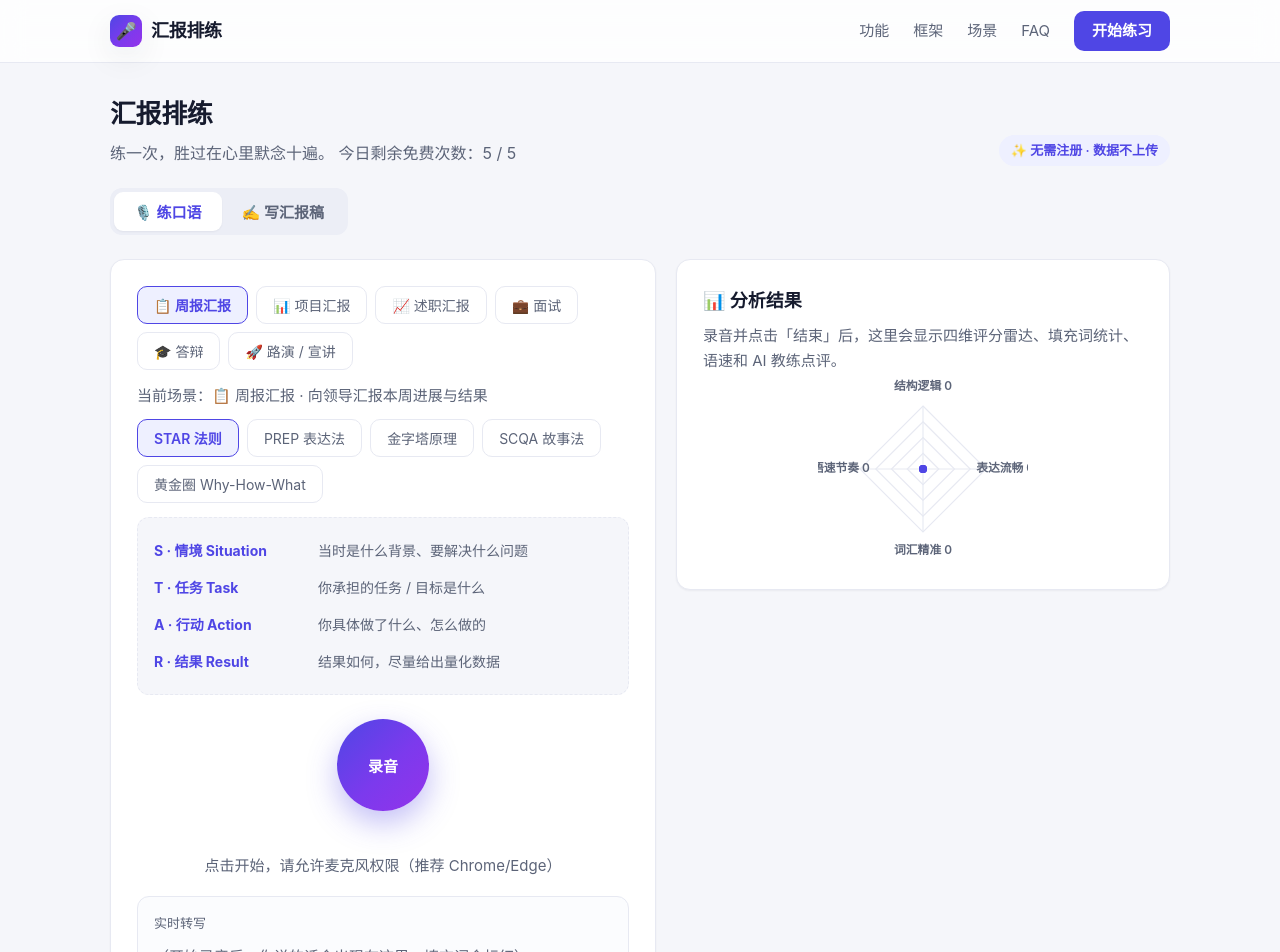
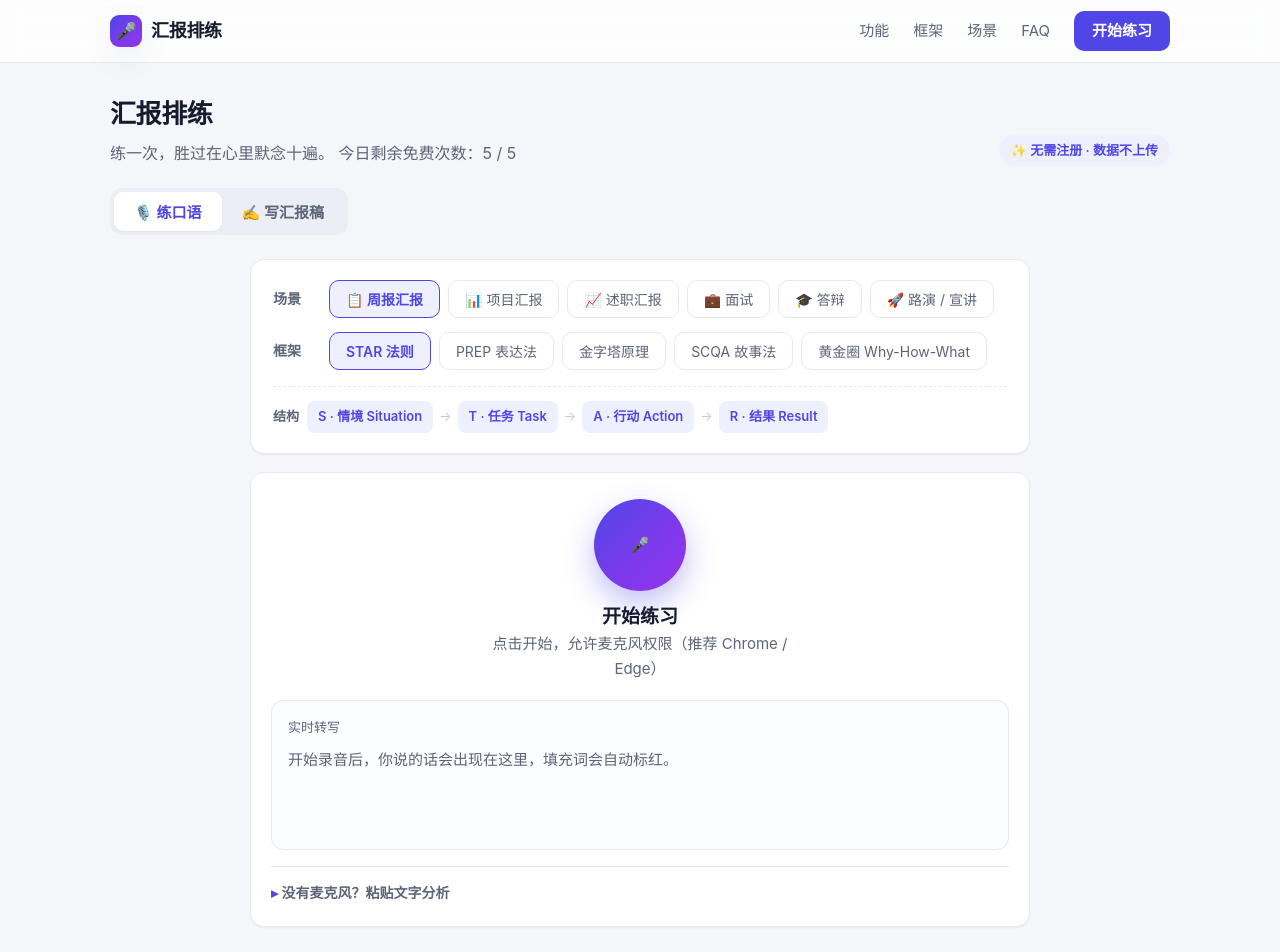
Before and after one commit to ZBJDSBJ/huibao-rehearsal, a Next.js app: page /practice in a window 1280 px wide. Shown: the top 952 px of the page. Built offline with nearby package versions, Linux system fonts and the light colour scheme.

Commit message:
练习页重构：单列三步流(配置→开口练→看结果)+录音区放大+框架紧凑进度条+粘贴折叠

```diff
--- a/app/globals.css
+++ b/app/globals.css
@@ -346,3 +346,33 @@ button { font-family: inherit; }
 .trend { display: flex; align-items: flex-end; gap: 6px; height: 56px; margin: 10px 0 4px; }
 .trend-bar { flex: 1; border-radius: 4px 4px 0 0; background: linear-gradient(180deg, #7c3aed, #4f46e5); min-height: 4px; position: relative; }
 .trend-bar .tv { position: absolute; top: -18px; left: 50%; transform: translateX(-50%); font-size: 11px; color: var(--muted); font-weight: 600; }
+
+/* ============ 练习页：单列三步流 ============ */
+.flow { max-width: 780px; margin: 0 auto; display: flex; flex-direction: column; gap: 18px; }
+
+.setup-row { display: flex; align-items: flex-start; gap: 14px; }
+.setup-row + .setup-row { margin-top: 14px; }
+.setup-label { flex: 0 0 42px; font-size: 14px; font-weight: 700; color: var(--muted); padding-top: 7px; }
+.setup-pills { display: flex; flex-wrap: wrap; gap: 8px; flex: 1; }
+
+.fw-steps { display: flex; flex-wrap: wrap; align-items: center; gap: 6px; margin-top: 16px; padding-top: 14px; border-top: 1px dashed var(--line); }
+.fw-steps-label { font-size: 13px; color: var(--muted); font-weight: 700; margin-right: 2px; }
+.fw-step-chip { display: inline-flex; align-items: center; gap: 4px; background: var(--brand-soft); color: var(--brand); border-radius: 8px; padding: 5px 11px; font-size: 13px; font-weight: 600; }
+.fw-step-chip small { color: var(--muted); font-weight: 400; }
+.fw-arrow { color: #c6cbd8; font-size: 13px; }
+
+.stage { text-align: center; padding: 26px 20px 22px; }
+.stage .rec-timer { font-size: 30px; font-weight: 800; }
+.rec-idle { font-size: 19px; font-weight: 700; color: var(--ink); margin-top: 10px; }
+.stage .rec-hint { max-width: 320px; margin-left: auto; margin-right: auto; }
+.transcript-wrap { text-align: left; margin-top: 18px; }
+
+.paste-details { text-align: left; margin-top: 16px; border-top: 1px solid var(--line); padding-top: 14px; }
+.paste-details summary { cursor: pointer; font-size: 14px; color: var(--muted); font-weight: 600; list-style: none; user-select: none; }
+.paste-details summary:hover { color: var(--brand); }
+.paste-details summary::before { content: '▸ '; color: var(--brand); }
+.paste-details[open] summary::before { content: '▾ '; }
+
+.results-top { display: flex; align-items: center; gap: 20px; }
+.results-side { display: flex; flex-direction: column; gap: 12px; flex: 1; }
+@media (max-width: 640px) { .results-top { flex-direction: column; align-items: flex-start; } }
--- a/app/practice/page.tsx
+++ b/app/practice/page.tsx
@@ -1,6 +1,6 @@
 'use client';
 
-import { useCallback, useEffect, useMemo, useRef, useState, type ReactNode } from 'react';
+import { Fragment, useCallback, useEffect, useMemo, useRef, useState, type ReactNode } from 'react';
 import { FRAMEWORKS } from '@/lib/frameworks';
 import { SCENARIOS } from '@/lib/scenarios';
 import { analyzeTranscript, FILLER_WORDS, type AnalysisResult, type Dimension } from '@/lib/analysis';
@@ -47,7 +47,7 @@ function RadarChart({ dimensions }: { dimensions: Dimension[] }) {
   const dataPoly = dimensions.map((d, i) => { const p = pt(i, R * (d.score / 100)); return `${p.x},${p.y}`; }).join(' ');
 
   return (
-    <svg width="210" height="180" viewBox="0 0 160 160" role="img" aria-label="多维评分雷达图">
+    <svg width="230" height="200" viewBox="0 0 160 160" role="img" aria-label="多维评分雷达图">
       {[0.25, 0.5, 0.75, 1].map((r) => (
         <polygon key={r} points={poly(r)} fill="none" stroke="#e7e9f2" strokeWidth="1" />
       ))}
@@ -93,13 +93,6 @@ function ScoreGauge({ score }: { score: number }) {
     </div>
   );
 }
-
-const EMPTY_DIMS: Dimension[] = [
-  { key: 'a', label: '结构逻辑', score: 0, note: '' },
-  { key: 'b', label: '表达流畅', score: 0, note: '' },
-  { key: 'c', label: '词汇精准', score: 0, note: '' },
-  { key: 'd', label: '语速节奏', score: 0, note: '' },
-];
 
 export default function PracticePage() {
   const [tab, setTab] = useState<'practice' | 'rewrite'>('practice');
@@ -227,7 +220,7 @@ export default function PracticePage() {
     const SR = w.SpeechRecognition || w.webkitSpeechRecognition;
     if (!SR) {
       setSupported(false);
-      setNotice('当前浏览器不支持语音识别，请换用 Chrome / Edge，或直接在下方粘贴你的汇报文字。');
+      setNotice('当前浏览器不支持语音识别，请换用 Chrome / Edge，或在下方「粘贴文字分析」。');
       return;
     }
     setSupported(true);
@@ -348,35 +341,42 @@ export default function PracticePage() {
       </div>
 
       {tab === 'practice' ? (
-        <div className="panel">
-          <div className="card">
-            <div className="scenario-row">
+        <div className="flow">
+          {/* 第 1 步：配置 */}
+          <section className="card" style={{ padding: '20px 22px' }}>
+            <div className="setup-row">
+              <span className="setup-label">场景</span>
+              <div className="setup-pills">
                 {SCENARIOS.map((s) => (
-                <button key={s.id} className={s.id === scenarioId ? 'chip chip-on' : 'chip'} onClick={() => setScenarioId(s.id)} type="button">
+                  <button key={s.id} className={s.id === scenarioId ? 'chip chip-on' : 'chip'} onClick={() => setScenarioId(s.id)} type="button" title={s.hint}>
                     {s.emoji} {s.label}
                   </button>
                 ))}
               </div>
-            <p className="muted small" style={{ margin: '0 0 10px' }}>当前场景：{scenario.emoji} {scenario.label} · {scenario.hint}</p>
-
-            <div className="scenario-row" style={{ marginTop: 6 }}>
+            </div>
+            <div className="setup-row">
+              <span className="setup-label">框架</span>
+              <div className="setup-pills">
                 {FRAMEWORKS.map((f) => (
-                <button key={f.id} className={f.id === frameworkId ? 'chip chip-on' : 'chip'} onClick={() => setFrameworkId(f.id)} type="button">
+                  <button key={f.id} className={f.id === frameworkId ? 'chip chip-on' : 'chip'} onClick={() => setFrameworkId(f.id)} type="button" title={f.desc}>
                     {f.name}
                   </button>
                 ))}
               </div>
-
-            <div className="framework-box">
-              {framework.steps.map((s) => (
-                <div key={s.key} className="framework-step">
-                  <span className="st">{s.label}</span>
-                  <span className="hi">{s.hint}</span>
             </div>
+            <div className="fw-steps">
+              <span className="fw-steps-label">结构</span>
+              {framework.steps.map((s, i) => (
+                <Fragment key={s.key}>
+                  {i > 0 && <span className="fw-arrow">→</span>}
+                  <span className="fw-step-chip" title={s.hint}>{s.label}</span>
+                </Fragment>
               ))}
             </div>
+          </section>
 
-            <div className="rec-zone">
+          {/* 第 2 步：开口练 */}
+          <section className="card stage">
             <button
               className={`rec-btn ${isRecording ? 'recording' : ''}`}
               onClick={isRecording ? stop : start}
@@ -384,9 +384,9 @@ export default function PracticePage() {
               type="button"
               aria-label={isRecording ? '结束并分析' : '开始录音'}
             >
-                {isRecording ? '结束' : '录音'}
+              {isRecording ? '结束' : '🎤'}
             </button>
-              <div className="rec-timer">{isRecording ? fmt(durationSec) : '\u00A0'}</div>
+            {isRecording ? <div className="rec-timer">{fmt(durationSec)}</div> : <div className="rec-idle">开始练习</div>}
             {isRecording && (
               <div className="wave" aria-hidden="true">
                 {Array.from({ length: 26 }).map((_, i) => (
@@ -395,55 +395,61 @@ export default function PracticePage() {
               </div>
             )}
             <p className="rec-hint">
-                {isRecording ? '正在实时转写，说完了点「结束」' : quota === 0 ? '今日额度已用完' : '点击开始，请允许麦克风权限（推荐 Chrome/Edge）'}
+              {isRecording ? '正在实时转写，说完了点「结束」' : quota === 0 ? '今日额度已用完，明天再来练' : '点击开始，允许麦克风权限（推荐 Chrome / Edge）'}
             </p>
-            </div>
 
-            {notice && <p className="notice" style={{ marginTop: 10 }}>{notice}</p>}
-
+            <div className="transcript-wrap">
               <div className="transcript-box">
                 <div className="transcript-label">
                   <span>实时转写</span>
                   {isRecording && <span className="live-dot">● 录音中</span>}
                 </div>
                 <p className="transcript">
-                {finalText ? highlightFillers(finalText) : '（开始录音后，你说的话会出现在这里，填充词会标红）'}
+                  {finalText ? highlightFillers(finalText) : '开始录音后，你说的话会出现在这里，填充词会自动标红。'}
                   {interim ? <em className="interim">{highlightFillers(interim)}</em> : null}
                 </p>
               </div>
+            </div>
 
-            <div className="divider" />
+            {notice && <p className="notice" style={{ marginTop: 12 }}>{notice}</p>}
 
-            <h4 style={{ margin: '0 0 8px' }}>没有麦克风？直接粘贴文字</h4>
+            <details className="paste-details">
+              <summary>没有麦克风？粘贴文字分析</summary>
+              <div style={{ marginTop: 12 }}>
                 <textarea
                   className="type-box" rows={4}
-              placeholder="把你要汇报 / 要演讲的稿子粘贴到这里，点下面按钮分析（语速按 200 字/分钟估算）"
+                  placeholder="把你要汇报 / 要演讲的稿子粘贴到这里（语速按 200 字/分钟估算）"
                   value={typedText} onChange={(e) => setTypedText(e.target.value)}
                 />
                 <button className="btn btn-ghost btn-sm" onClick={analyzeTyped} style={{ marginTop: 10 }}>分析这段文字</button>
               </div>
+            </details>
+          </section>
 
-          <div className="card">
-            {!result ? (
-              <>
-                <h3 style={{ marginTop: 0 }}>📊 分析结果</h3>
-                <p className="muted">录音并点击「结束」后，这里会显示四维评分雷达、填充词统计、语速和 AI 教练点评。</p>
-                <div className="radar-wrap">
-                  <RadarChart dimensions={EMPTY_DIMS} />
+          {/* 第 3 步：看结果 */}
+          {result && (
+            <section className="card">
+              <div style={{ display: 'flex', alignItems: 'center', justifyContent: 'space-between', marginBottom: 14 }}>
+                <h3 style={{ margin: 0 }}>📊 分析结果</h3>
+                <span className="small muted">{scenario.emoji} {scenario.label} · {framework.name}</span>
               </div>
-              </>
-            ) : (
-              <>
-                <div className="score-hero">
+
+              <div className="results-top">
                 <ScoreGauge score={result.localScore} />
+                <div className="results-side">
                   <div className="score-meta">
-                    <div className="big">{scenario.emoji} {scenario.label} · {framework.name}</div>
                     <div>字数 {result.charCount} · 时长 {fmt(result.durationSec)} · 语速 {result.charsPerMin} 字/分</div>
-                    <div style={{ marginTop: 6 }}>填充词 {result.fillerTotal} 处 · 每100字 {result.fillerRatio}</div>
+                    <div style={{ marginTop: 4 }}>填充词 {result.fillerTotal} 处 · 每100字 {result.fillerRatio}</div>
+                  </div>
+                  {result.fillers.length > 0 && (
+                    <div className="filler-chips" style={{ marginBottom: 0 }}>
+                      {result.fillers.map((f) => <span key={f.word} className="filler-chip">{f.word} ×{f.count}</span>)}
+                    </div>
+                  )}
                 </div>
               </div>
 
-                <div className="radar-wrap">
+              <div className="radar-wrap" style={{ marginTop: 8 }}>
                 <RadarChart dimensions={result.dimensions} />
               </div>
               <div className="dim-legend">
@@ -452,13 +458,7 @@ export default function PracticePage() {
                 ))}
               </div>
 
-                {result.fillers.length > 0 && (
-                  <div className="filler-chips" style={{ marginTop: 12 }}>
-                    {result.fillers.map((f) => <span key={f.word} className="filler-chip">{f.word} ×{f.count}</span>)}
-                  </div>
-                )}
-
-                <ul className="result-notes">
+              <ul className="result-notes" style={{ marginTop: 14 }}>
                 <li>{result.pacingNote}</li>
                 {result.structureNotes.map((n, i) => <li key={i}>{n}</li>)}
               </ul>
@@ -473,65 +473,12 @@ export default function PracticePage() {
                 : aiError ? <p className="notice">{aiError}</p>
                 : aiFeedback ? <p className="ai-feedback">{aiFeedback}</p>
                 : <p className="muted">（点评内容在此显示）</p>}
-              </>
-            )}
-          </div>
-        </div>
-      ) : (
-        <div className="panel">
-          <div className="card">
-            <h3 style={{ marginTop: 0 }}>✍️ AI 帮你把要点写成汇报稿</h3>
-            <p className="muted small" style={{ margin: '0 0 14px' }}>把你零散的素材丢进来，AI 按框架帮你整理成一段能直接照着说的汇报。</p>
-
-            <div className="scenario-row">
-              {SCENARIOS.map((s) => (
-                <button key={s.id} className={s.id === rwScenario ? 'chip chip-on' : 'chip'} onClick={() => setRwScenario(s.id)} type="button">
-                  {s.emoji} {s.label}
-                </button>
-              ))}
-            </div>
-            <div className="scenario-row">
-              {FRAMEWORKS.map((f) => (
-                <button key={f.id} className={f.id === rwFramework ? 'chip chip-on' : 'chip'} onClick={() => setRwFramework(f.id)} type="button">
-                  {f.name}
-                </button>
-              ))}
-            </div>
-
-            <textarea
-              className="type-box" rows={8}
-              placeholder={'例：本周上线了新功能，但转化率没涨。我做了什么、结果如何……\n把你的要点、数据、困惑都写进来，越具体越好。'}
-              value={rwNotes} onChange={(e) => setRwNotes(e.target.value)}
-            />
-            <div style={{ marginTop: 12 }}>
-              <button className="btn btn-primary" onClick={doRewrite} disabled={rwLoading}>
-                {rwLoading ? '生成中…' : '生成汇报稿'}
-              </button>
-            </div>
-            {rwError && <p className="notice" style={{ marginTop: 12 }}>{rwError}</p>}
-          </div>
-
-          <div className="card">
-            <div style={{ display: 'flex', alignItems: 'center', justifyContent: 'space-between', marginBottom: 10 }}>
-              <h3 style={{ margin: 0 }}>📄 生成结果</h3>
-              {rwResult && (
-                <div style={{ display: 'flex', gap: 8 }}>
-                  <button className="copy-btn" onClick={() => copyText(rwResult, '汇报稿已复制')}>复制</button>
-                  <button className="copy-btn" onClick={useDraftForPractice}>用这段练口语 →</button>
-                </div>
-              )}
-            </div>
-            {rwResult ? (
-              <p className="rewrite-result">{rwResult}</p>
-            ) : (
-              <p className="muted">生成后的汇报稿会显示在这里，你可以直接照着练，也可以一键转到「练口语」里再练一遍。</p>
-            )}
-          </div>
-        </div>
+            </section>
           )}
 
-      {tab === 'practice' && history.length > 0 && (
-        <div className="card history">
+          {/* 历史 */}
+          {history.length > 0 && (
+            <section className="card history" style={{ padding: '20px 22px' }}>
               <div style={{ display: 'flex', alignItems: 'center', justifyContent: 'space-between' }}>
                 <h4 style={{ margin: 0 }}>🕘 最近练习</h4>
                 {history.length > 1 && (
@@ -548,6 +495,61 @@ export default function PracticePage() {
                   <span className={`s ${goodScore(h.score)}`}>{h.score} 分</span>
                 </div>
               ))}
+            </section>
+          )}
+        </div>
+      ) : (
+        <div className="flow">
+          <section className="card" style={{ padding: '22px' }}>
+            <h3 style={{ margin: '0 0 4px' }}>✍️ AI 帮你把要点写成汇报稿</h3>
+            <p className="muted small" style={{ margin: '0 0 16px' }}>把你零散的素材丢进来，AI 按框架帮你整理成一段能直接照着说的汇报。</p>
+
+            <div className="setup-row">
+              <span className="setup-label">场景</span>
+              <div className="setup-pills">
+                {SCENARIOS.map((s) => (
+                  <button key={s.id} className={s.id === rwScenario ? 'chip chip-on' : 'chip'} onClick={() => setRwScenario(s.id)} type="button" title={s.hint}>
+                    {s.emoji} {s.label}
+                  </button>
+                ))}
+              </div>
+            </div>
+            <div className="setup-row" style={{ marginBottom: 14 }}>
+              <span className="setup-label">框架</span>
+              <div className="setup-pills">
+                {FRAMEWORKS.map((f) => (
+                  <button key={f.id} className={f.id === rwFramework ? 'chip chip-on' : 'chip'} onClick={() => setRwFramework(f.id)} type="button" title={f.desc}>
+                    {f.name}
+                  </button>
+                ))}
+              </div>
+            </div>
+
+            <textarea
+              className="type-box" rows={7}
+              placeholder={'例：本周上线了新功能，但转化率没涨。我做了什么、结果如何……\n把你的要点、数据、困惑都写进来，越具体越好。'}
+              value={rwNotes} onChange={(e) => setRwNotes(e.target.value)}
+            />
+            <div style={{ marginTop: 12 }}>
+              <button className="btn btn-primary" onClick={doRewrite} disabled={rwLoading}>
+                {rwLoading ? '生成中…' : '生成汇报稿'}
+              </button>
+            </div>
+            {rwError && <p className="notice" style={{ marginTop: 12 }}>{rwError}</p>}
+          </section>
+
+          {rwResult && (
+            <section className="card" style={{ padding: '22px' }}>
+              <div style={{ display: 'flex', alignItems: 'center', justifyContent: 'space-between', marginBottom: 10 }}>
+                <h3 style={{ margin: 0 }}>📄 生成结果</h3>
+                <div style={{ display: 'flex', gap: 8 }}>
+                  <button className="copy-btn" onClick={() => copyText(rwResult, '汇报稿已复制')}>复制</button>
+                  <button className="copy-btn" onClick={useDraftForPractice}>用这段练口语 →</button>
+                </div>
+              </div>
+              <p className="rewrite-result">{rwResult}</p>
+            </section>
+          )}
         </div>
       )}
 
```
Lines whose indentation alone changed are shown as unchanged.
